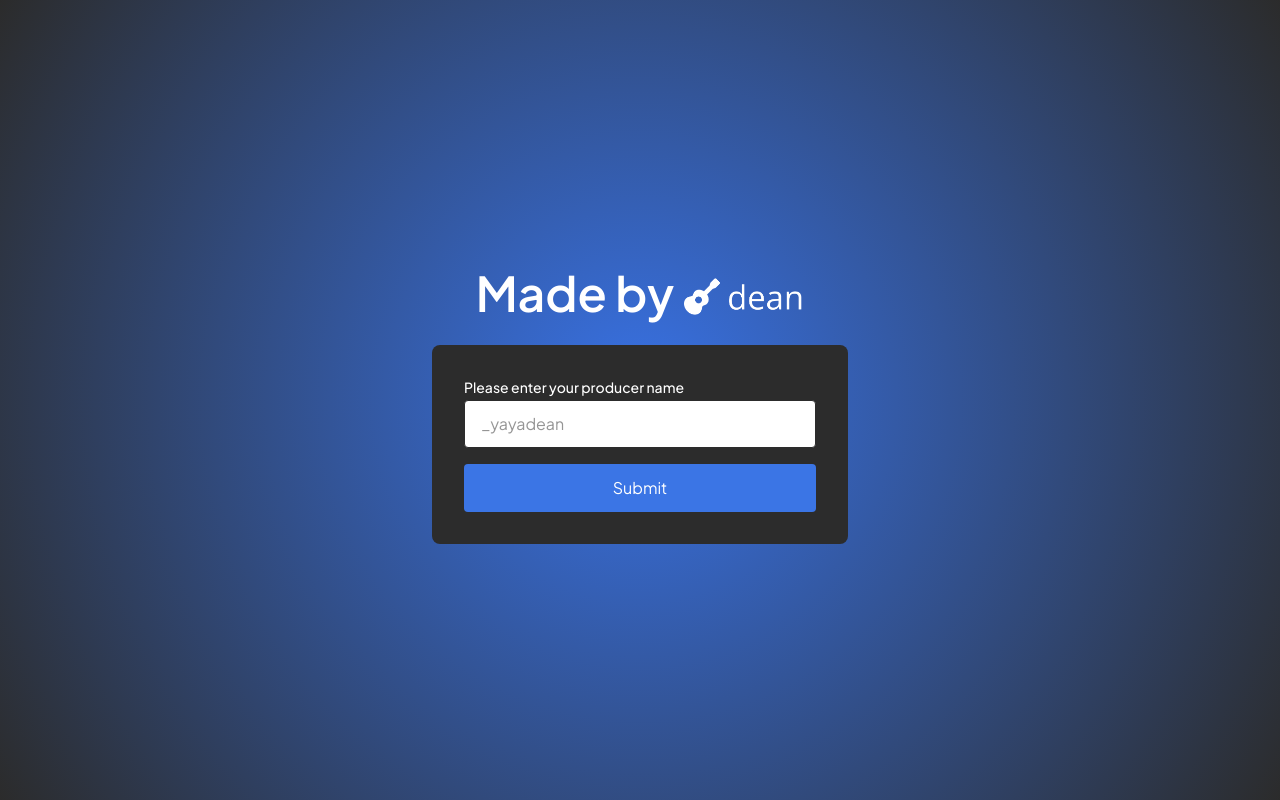
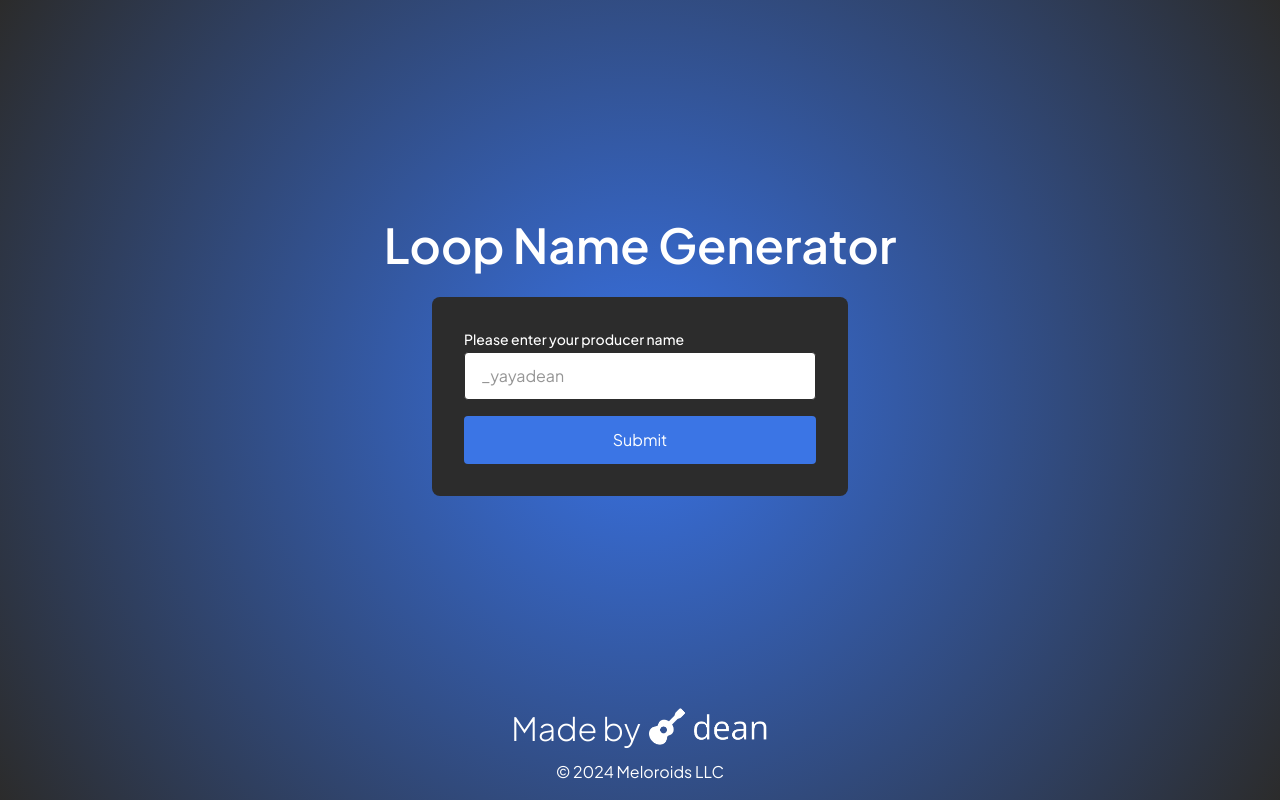
Before and after one commit to petehod/loop-name-generator, a Next.js app: page / in a window 1280 px wide. Built offline with nearby package versions, Linux system fonts and the light colour scheme.

Commit message:
add footer

```diff
--- a/package.json
+++ b/package.json
@@ -9,10 +9,8 @@
     "lint": "next lint"
   },
   "dependencies": {
-    "dotenv": "^16.4.5",
     "framer-motion": "^11.3.21",
     "next": "14.2.5",
-    "openai": "^4.54.0",
     "react": "^18",
     "react-dom": "^18"
   },
--- a/src/app/layout.tsx
+++ b/src/app/layout.tsx
@@ -2,6 +2,7 @@ import type { Metadata } from "next";
 import { Plus_Jakarta_Sans } from "next/font/google";
 import "./globals.css";
 import { Header } from "@/components/Header";
+import { Footer } from "@/components/Footer";
 
 const pjs = Plus_Jakarta_Sans({ subsets: ["latin"] });
 
@@ -18,10 +19,13 @@ export default function RootLayout({
   return (
     <html lang="en">
       <body
-        className={`${pjs.className} text-dark gradient-bg flex flex-col items-center justify-center min-h-screen`}
+        className={`${pjs.className} text-dark gradient-bg flex flex-col items-center justify-center min-h-screen pb-4 px-4`}
       >
-        <Header />
-        {children}
+        <div className="flex-grow flex flex-col items-center justify-center w-full">
+          {children}
+        </div>
+
+        <Footer />
       </body>
     </html>
   );
--- a/src/app/page.tsx
+++ b/src/app/page.tsx
@@ -4,12 +4,16 @@ import {
   NameGenerator,
   ProducerNameForm
 } from "@/components";
+import { Header } from "@/components/Header";
 import { useProducerName } from "@/hooks";
 
 export default function Home() {
   const [producerName, setProducerName] = useProducerName();
   return !producerName ? (
-    <ProducerNameForm onSetProducerName={setProducerName} />
+    <>
+      <Header />
+      <ProducerNameForm onSetProducerName={setProducerName} />
+    </>
   ) : (
     <>
       <NameGenerator name={producerName} />
--- /dev/null
+++ b/src/components/Footer/Copyright.tsx
@@ -0,0 +1,7 @@
+import { getCurrentYear } from "@/utils/date.utils";
+
+export const Copyright = () => {
+  return (
+    <p className={`text-1 text-white`}>© {getCurrentYear()} Meloroids LLC</p>
+  );
+};
--- /dev/null
+++ b/src/components/Footer/Footer.tsx
@@ -0,0 +1,11 @@
+import { Copyright } from "./Copyright";
+import { MadeByDean } from "./MadeByDean";
+
+export const Footer = () => {
+  return (
+    <footer className={`flex flex-col items-center`}>
+      <MadeByDean />
+      <Copyright />
+    </footer>
+  );
+};
--- /dev/null
+++ b/src/components/Footer/MadeByDean.tsx
@@ -0,0 +1,26 @@
+"use client";
+import { LINK_TREE_LINK } from "@/constants/links.constants";
+import { motion } from "framer-motion";
+import Link from "next/link";
+import { LogoWithText } from "../Logo";
+
+export const MadeByDean = () => {
+  return (
+    <div className={`flex text-white mb-2`}>
+      <h2 className={`text-2 font-light mr-2`}>
+        <motion.div
+          whileHover={{
+            scale: 1.03,
+            transition: { duration: 0.25 }
+          }}
+          whileTap={{ scale: 0.9 }}
+        >
+          <Link href={LINK_TREE_LINK}>Made by</Link>
+        </motion.div>
+      </h2>
+      <Link href={LINK_TREE_LINK}>
+        <LogoWithText />
+      </Link>
+    </div>
+  );
+};
--- /dev/null
+++ b/src/components/Footer/index.ts
@@ -0,0 +1,3 @@
+export * from "./Copyright";
+export * from "./MadeByDean";
+export * from "./Footer";
--- a/src/components/Header/Header.tsx
+++ b/src/components/Header/Header.tsx
@@ -7,23 +7,9 @@ import { motion } from "framer-motion";
 export const Header = memo(() => {
   return (
     <header
-      className={`w-full flex flex-col md:flex-row justify-center items-center bg-transparent mb-2  text-white`}
+      className={`w-full text-center flex justify-center items-center bg-transparent mb-2  text-white`}
     >
-      <h1 className="text-3 font-semibold mr-2.5 mb-2">
-        <motion.div
-          whileHover={{
-            scale: 1.03,
-            transition: { duration: 0.25 }
-          }}
-          whileTap={{ scale: 0.9 }}
-        >
-          <Link href={LINK_TREE_LINK}>Made by</Link>
-        </motion.div>
-      </h1>
-
-      <Link href={LINK_TREE_LINK}>
-        <LogoWithText />
-      </Link>
+      <h1 className="text-3 font-semibold  mb-2">Loop Name Generator</h1>
     </header>
   );
 });
--- a/src/pages/api/randomWord.ts
+++ /dev/null
@@ -1,40 +0,0 @@
-import { openai } from "@/utils/openai.utils";
-import { NextApiRequest, NextApiResponse } from "next";
-
-export default async function handler(
-  req: NextApiRequest,
-  res: NextApiResponse
-) {
-  if (req.method !== "POST") {
-    res.setHeader("Allow", ["POST"]);
-    return res.status(405).end(`Method ${req.method} Not Allowed`);
-  }
-
-  try {
-    const completion = await openai.chat.completions.create({
-      messages: [
-        {
-          role: "system",
-          content: "You are a helpful assistant."
-        },
-        {
-          role: "user",
-          content: `Generate me a random word to be used as a filename for a music producer's music file.
-          This word should be memorable and under 8 characters long. I am using this for a project where I expect the words to be different everytime so
-          make sure the word you choose is likely not something you've done recently. The words should
-           Your word you choose should be recognizable. It should not require an extensive vocabulary to understand.
-          purely be the word you choose, all lowercase with no punctuation`
-        }
-      ],
-      model: "gpt-4o-mini"
-    });
-
-    res.status(200).json({
-      result: completion.choices[0].message
-    });
-  } catch (error) {
-    res.status(500).json({
-      error: error ?? "Something went wrong"
-    });
-  }
-}
--- a/src/pages/api/wordGenerator.ts
+++ /dev/null
@@ -1,29 +0,0 @@
-import { openai } from "@/utils/openai.utils";
-import { NextApiRequest, NextApiResponse } from "next";
-
-export default async function handler(
-  req: NextApiRequest,
-  res: NextApiResponse
-) {
-  if (req.method !== "POST") {
-    res.setHeader("Allow", ["POST"]);
-    return res.status(405).end(`Method ${req.method} Not Allowed`);
-  }
-
-  try {
-    const { messages, model } = req.body;
-
-    if (!messages || !model) {
-      return res.status(400).json({ error: "Messages and model are required" });
-    }
-
-    const completion = await openai.chat.completions.create({
-      messages,
-      model,
-    });
-
-    res.status(200).json({ result: completion.choices[0].message });
-  } catch (error) {
-    res.status(500).json({ error: error ?? "Something went wrong" });
-  }
-}
--- a/src/utils/date.utils.ts
+++ b/src/utils/date.utils.ts
@@ -6,3 +6,7 @@ export function getDate(): string {
 
   return `${month}/${day}/${year}`;
 }
+
+export function getCurrentYear(): number {
+  return new Date().getFullYear();
+}
```
Also changed, not shown: 1 other file (tests, documents, lock files or other folders).
